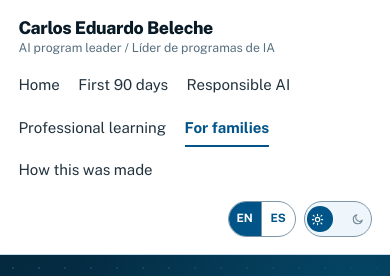
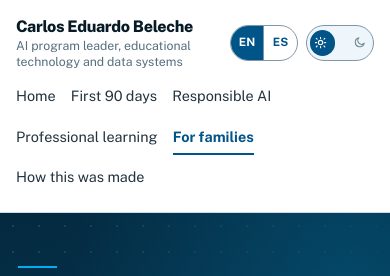
Before and after one commit to CEB1991/ceb1991.github.io, a plain HTML site: page familias.html in a window 390 px wide. Shown: the top 276 px of the page. Drawn offline with nearby package versions, Linux system fonts and the light colour scheme.

Commit message:
Add files via upload

```diff
--- a/assets/style.css
+++ b/assets/style.css
@@ -126,13 +126,25 @@ a:focus-visible, button:focus-visible, input:focus-visible, summary:focus-visibl
   font-size: 1.1rem; font-weight: 800; letter-spacing: -.02em;
   color: var(--ink); text-decoration: none; line-height: 1.25;
 }
-.wordmark span { display: block; font-size: .77rem; font-weight: 400; letter-spacing: 0; color: var(--muted); margin-top: .1rem; }
-.masthead nav { margin-left: auto; }
-.masthead-inner { align-items: center; }
-.masthead nav ul { list-style: none; display: flex; flex-wrap: wrap; gap: .35rem 1.15rem; margin: 0; padding: 0; font-size: .94rem; }
+.wordmark span { display: block; max-width: 16rem; font-size: .77rem; font-weight: 400; letter-spacing: 0; color: var(--muted); margin-top: .1rem; }
+/* The header is: wordmark, nav, then the two controls, always in that visual
+   order. The nav is the only part allowed to shrink or wrap internally, so a
+   longer menu on one page can never push the controls onto a second row. */
+.masthead-inner { align-items: center; flex-wrap: wrap; }
+.masthead .wordmark { flex: 0 1 auto; min-width: 0; }
+.masthead nav { flex: 1 1 0; min-width: 0; margin-left: auto; }   /* basis 0, so the line never overflows and the nav wraps inside itself */
+.masthead-tools { flex: 0 0 auto; }
+.masthead nav ul { list-style: none; display: flex; flex-wrap: wrap; justify-content: flex-end; gap: .3rem .95rem; margin: 0; padding: 0; font-size: .9rem; }
 .masthead nav a { text-decoration: none; color: var(--text); display: inline-block; padding: .35rem 0 .3rem; min-height: 1.6rem; border-bottom: 2px solid transparent; }
 .masthead nav a:hover { border-bottom-color: var(--cyan); color: var(--ink); }
-.masthead nav a[aria-current="page"] { border-bottom-color: var(--navy); font-weight: 700; color: var(--navy); }
+/* bold the current item without changing its width, so page to page the menu
+   measures the same */
+.masthead nav a[aria-current="page"] { border-bottom-color: var(--navy); color: var(--navy); font-weight: 700; }
+.masthead nav li { position: relative; }
+.masthead nav a[aria-current="page"]::after {
+  content: attr(data-label); font-weight: 700; height: 0; overflow: hidden;
+  display: block; visibility: hidden;
+}
 
 .sr-only {
   position: absolute; width: 1px; height: 1px; padding: 0; margin: -1px;
@@ -530,6 +542,19 @@ footer.site .disclaim { max-width: 62ch; margin-top: .85rem; }
   .piece:hover, .tool:hover { transform: none; }
 }
 
+@media (max-width: 62rem) {
+  .masthead nav { order: 3; flex-basis: 100%; margin-left: 0; }
+  .masthead nav ul { justify-content: flex-start; }
+}
+
+@media (max-width: 26rem) {
+  .masthead-inner { gap: .6rem 1rem; padding-inline: 1rem; }
+  /* basis 0 again: the wordmark wraps inside itself rather than pushing the
+     controls onto a second row */
+  .masthead .wordmark { flex: 1 1 0; min-width: 0; font-size: 1rem; }
+  .masthead .wordmark span { max-width: none; }
+}
+
 @media (max-width: 40rem) {
   .hero { padding-top: 2.6rem; margin-bottom: 2rem; }
 }
--- a/familias.html
+++ b/familias.html
@@ -216,11 +216,11 @@
 </head>
 <body class="only-en">
 <div class="progress" id="progress" aria-hidden="true"></div>
-<a class="skip" href="#main">Skip to main content / Ir al contenido principal</a>
+<a class="skip" href="#main"><span class="lang-en">Skip to main content</span><span class="lang-es" lang="es">Ir al contenido principal</span></a>
 
 <header class="masthead">
   <div class="masthead-inner">
-    <a class="wordmark" href="index.html">Carlos Eduardo Beleche<span>AI program leader / L&iacute;der de programas de IA</span></a>
+    <a class="wordmark" href="index.html">Carlos Eduardo Beleche<span><span class="lang-en">AI program leader, educational technology and data systems</span><span class="lang-es" lang="es">L&iacute;der de programas de IA, tecnolog&iacute;a educativa y sistemas de datos</span></span></a>
     <nav aria-label="Main">
       <ul>
         <li><a href="index.html" class="nav-en">Home</a><a href="es.html" class="nav-es" lang="es">Inicio</a></li>
@@ -242,7 +242,7 @@
           <svg class="ico ico-moon" viewBox="0 0 24 24" fill="none" stroke="currentColor" stroke-width="2.1" stroke-linecap="round" stroke-linejoin="round"><path d="M20.5 13.2A8.2 8.2 0 1 1 10.8 3.5a6.4 6.4 0 0 0 9.7 9.7z"/></svg>
           <span class="knob"></span>
         </span>
-        <span class="sr-only">Dark theme / Tema oscuro</span>
+        <span class="sr-only"><span class="lang-en">Dark theme</span><span class="lang-es" lang="es">Tema oscuro</span></span>
       </button>
     </div>
   </div>
@@ -500,7 +500,7 @@
     var group = document.getElementById('lang-switch');
     var btns = group ? group.querySelectorAll('button[data-view]') : [];
 
-    function set(mode) {
+    function set(mode, persist) {
       body.classList.remove('only-en', 'only-es');
       body.classList.add(mode === 'es' ? 'only-es' : 'only-en');
       document.documentElement.lang = (mode === 'es') ? 'es' : 'en';
@@ -509,16 +509,17 @@
         if (c.desc) { c.desc.textContent = (mode === 'es' && c.descEs) ? c.descEs : c.descEn; }
         if (c.labelEs) { c.svg.setAttribute('aria-label', mode === 'es' ? c.labelEs : c.labelEn); }
       });
-      try { localStorage.setItem('lang', mode); } catch (e) {}
+      // only a click changes the site wide preference, never merely loading the page
+      if (persist) { try { localStorage.setItem('lang', mode); } catch (e) {} }
       Array.prototype.forEach.call(btns, function (b) {
         b.setAttribute('aria-pressed', String(b.getAttribute('data-view') === mode));
       });
     }
 
     Array.prototype.forEach.call(btns, function (b) {
-      b.addEventListener('click', function () { set(b.getAttribute('data-view')); });
+      b.addEventListener('click', function () { set(b.getAttribute('data-view'), true); });
     });
-    set(stored === 'es' ? 'es' : 'en');
+    set(stored === 'es' ? 'es' : 'en', false);
 
     var print = document.getElementById('btn-print');
     if (print) { print.addEventListener('click', function () { window.print(); }); }
```
Also changed, not shown: colophon.html (+1 -1 lines), como-se-hizo.html (+1 -1 lines), es.html (+1 -2 lines), index.html (+1 -1 lines).
